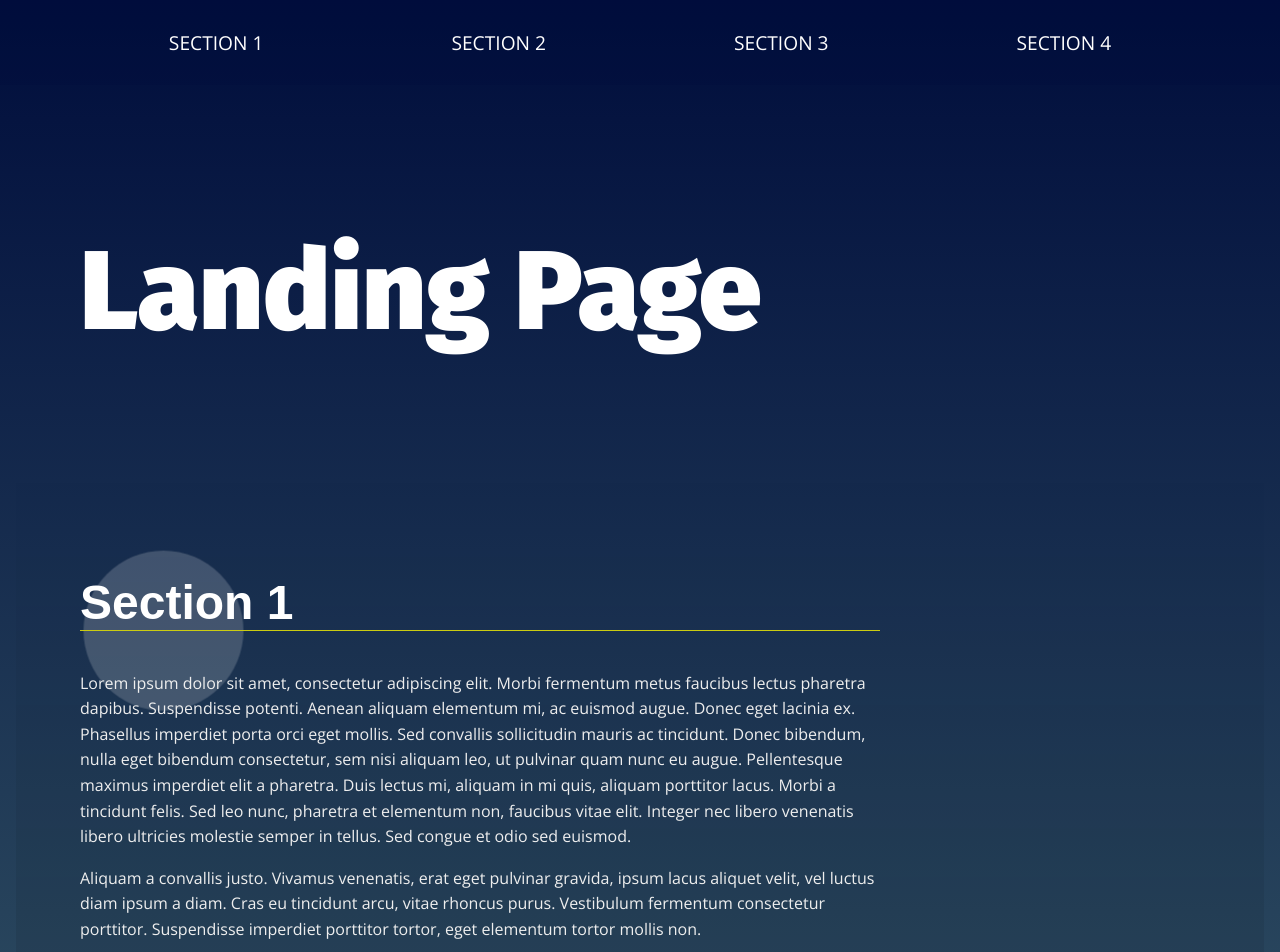
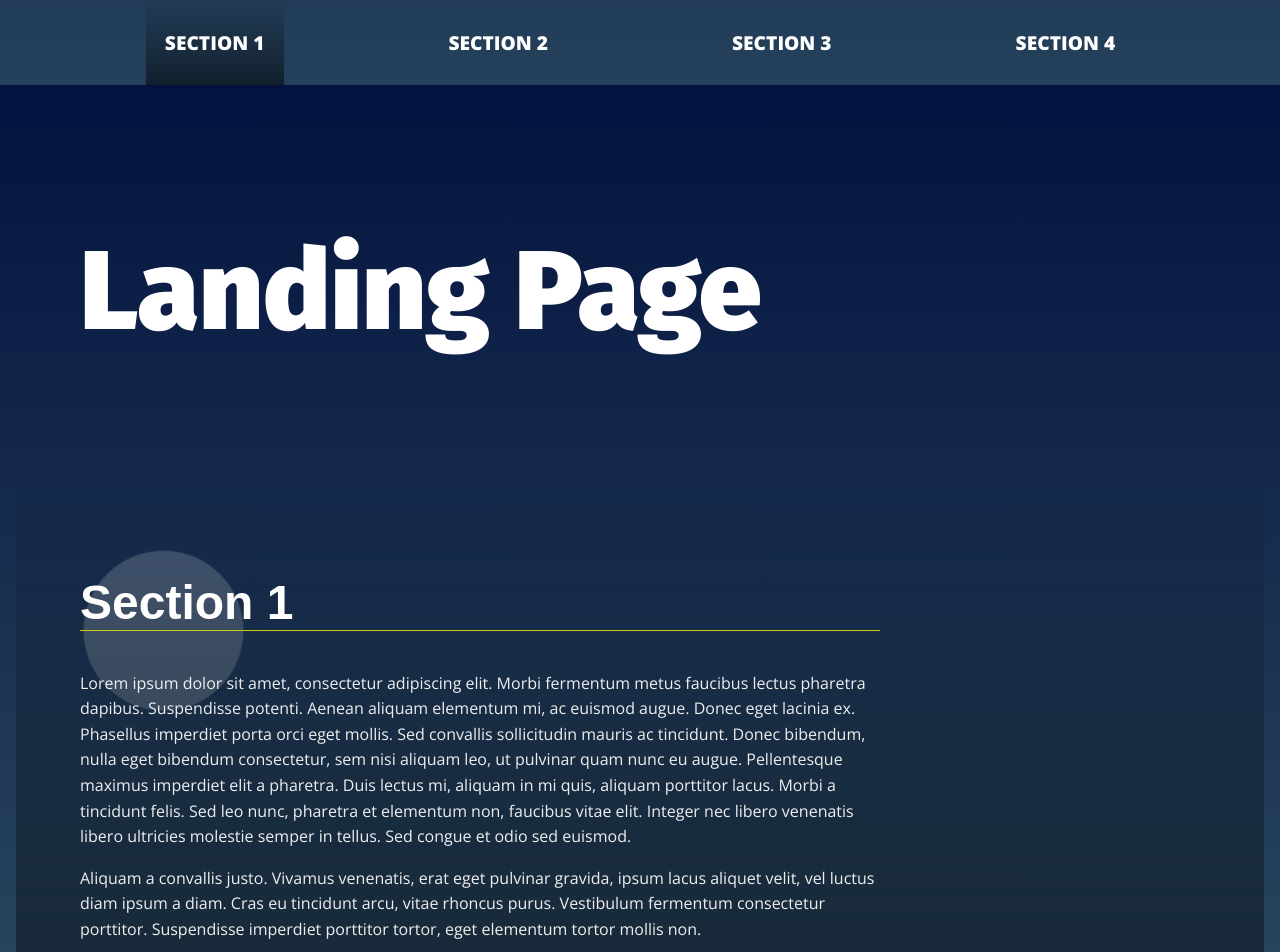
Before and after one commit to mmuhhammadd/landingPage, a plain HTML site: page index.html in a window 1280 px wide. Shown: the top 952 px of the page. Drawn offline with nearby package versions, Linux system fonts and the light colour scheme.

Commit message:
feat: add navigation items highlighting

```diff
--- a/css/styles.css
+++ b/css/styles.css
@@ -73,8 +73,7 @@ section {
     position: absolute;
     width: 100vw;
     background-color: transparent;
-    padding: 10px 0px;
-    background-color: rgba(0,13,60, 0.25);
+    background-color: rgba(136,203,171,0.25);
 
     /* end of styling */
     padding-left: 0;
@@ -84,6 +83,9 @@ section {
 
 .navbar__menu li {
     display: inline-block;
+    font-weight: 800;
+    transition: ease-in-out;
+    padding: 10px 0px;
 }
 
 
@@ -207,9 +209,9 @@ section:nth-of-type(3n + 1) .landing__container::after {
 /* ---- Theme State Rules ---- */
 /* Section Active Styles */
 /* Note: your-active-class class is applied through javascript. You should update the class here and in the index.html to what you set in your javascript file.  */
-section.your-active-class {
+section.your-active-class, li.your-active-class {
     background: rgb(0, 0, 0);
-    background: linear-gradient(0deg, rgba(0, 0, 0, 0.1) 0%, rgba(0, 0, 0, 0) 100%);
+    background: linear-gradient(0deg, rgba(0, 0, 0, 0.5) 0%, rgba(0, 0, 0, 0) 100%);
 }
 
 section.your-active-class .landing__container::before {
--- a/index.html
+++ b/index.html
@@ -7,9 +7,9 @@
   <title>Manipulating the DOM</title>
   <!-- Load Google Fonts -->
   <link href="https://fonts.googleapis.com/css?family=Fira+Sans:900|Merriweather&display=swap" rel="stylesheet">  <!-- Load Styles -->
-  <link rel="preconnect" href="https://fonts.gstatic.com">
-  <link href="https://fonts.googleapis.com/css2?family=Open+Sans:wght@300&display=swap" rel="stylesheet">
-  <link href="css/styles.css" rel="stylesheet">
+  <link rel="preconnect" href="https://fonts.googleapis.com">
+  <link rel="preconnect" href="https://fonts.gstatic.com" crossorigin>
+  <link href="https://fonts.googleapis.com/css2?family=Open+Sans:ital,wght@0,300;0,400;0,600;0,700;0,800;1,300;1,400;1,600;1,700;1,800&display=swap" rel="stylesheet">  <link href="css/styles.css" rel="stylesheet">
 </head>
 <body>
   <!-- HTML Follows BEM naming conventions
--- a/js/app.js
+++ b/js/app.js
@@ -22,6 +22,8 @@ const sections = document.getElementsByTagName("section");
 
 // Defining variable to represent nav list
 const navList = document.getElementById("navbar__list");
+
+
 /**
  * End Global Variables
  * Start Helper Functions
@@ -39,37 +41,59 @@ const navList = document.getElementById("navbar__list");
 const DOMFragment = new DocumentFragment();
 for (let i = 0; i < sections.length; i++)
 {
+    // creating list item for every nav item
+    const menuItem = document.createElement("li");
+    menuItem.classList.add(`${sections[i].id}`);
+
     const menuLink = document.createElement("a");
     menuLink.textContent = sections[i].getAttribute("data-nav");
     menuLink.classList.add("menu__link");
     menuLink.setAttribute('href', `#${sections[i].id}`);
-    DOMFragment.appendChild(menuLink);
+    menuItem.appendChild(menuLink);
+    DOMFragment.appendChild(menuItem);
 }
 navList.appendChild(DOMFragment);
 
 // Add class 'active' to section when near top of viewport
 const setActive = sections => {
 
-    // Getting the current active section
-    const activeNow = document.getElementsByClassName("your-active-class")[0];
-
     // defining variable to hold the id of the active section
     let activeSection;
 
+    // Getting the current active section
+    const activeSectionNow = document.querySelector("section.your-active-class");
+
     for (let i = 0; i < sections.length; i++)
     {
-        if (Math.abs(sections[i].getBoundingClientRect().top)  < Math.abs(activeNow.getBoundingClientRect().top))
+        if (Math.abs(sections[i].getBoundingClientRect().top)  < Math.abs(activeSectionNow.getBoundingClientRect().top))
         {
             activeSection = sections[i].id;
 
             // Getting current active section and deactivating it
-            activeNow.classList.remove("your-active-class");
+            activeSectionNow.classList.remove("your-active-class");
 
             // setting the new active section
             document.getElementById(activeSection).classList.add("your-active-class");
         }
 
     }
+}
+
+// Setting active nav item
+const activeNav = ()=> {
+    // getting current active navigation item
+    const currentlyActiveItem = document.querySelector("li.your-active-class");
+
+    // deactivating current active item if exist
+    if (currentlyActiveItem !== null)
+    {
+        currentlyActiveItem.classList.remove("your-active-class");
+    }
+
+    // setting new active nav item
+    const activeNavItem = document.querySelector(`li.${document.querySelector("section.your-active-class").id}`);
+    activeNavItem.classList.add("your-active-class");
+
 }
 
 // Scroll to anchor ID using scrollTO event
@@ -100,8 +124,9 @@ navList.addEventListener("click", e => {
     })
 })
 
-// Set sections as active
+// Set sections and nav items as active
 setTimeout(window.addEventListener("scroll", ()=> {
     setActive(sections);
+    activeNav();
 }),
 0)
```
